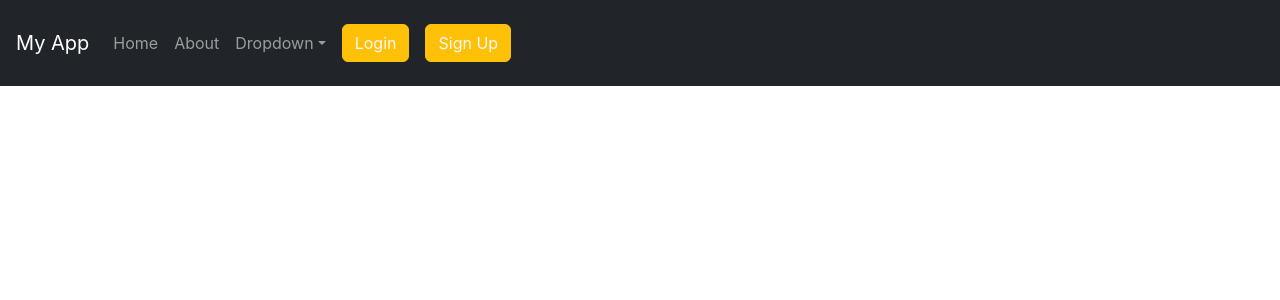
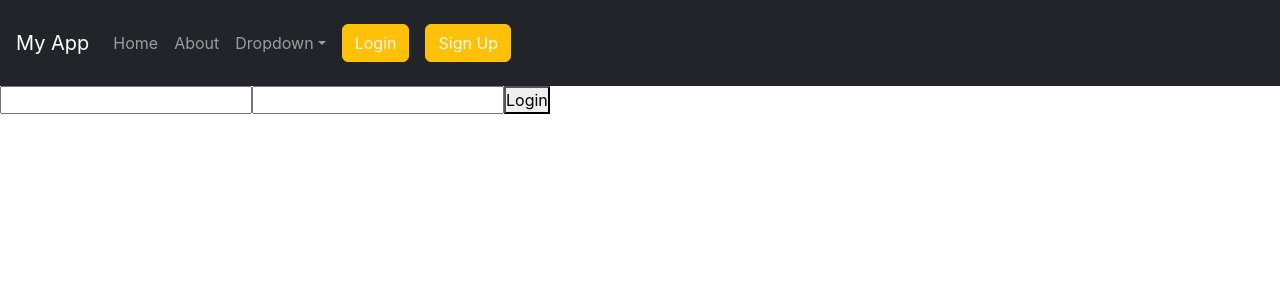
Before and after one commit to Zahid-Alee/Post-App, a React (Create React App) app: page /login in a window 1280 px wide. Shown: the top 300 px of the page. Built offline with nearby package versions, Linux system fonts and the light colour scheme.

Commit message:
added login and signup

```diff
--- a/src/App.js
+++ b/src/App.js
@@ -1,32 +1,57 @@
-
+import { createContext, useState,useContext,React } from "react";
 import './App.css';
 import PostContainer from './Components/PostContainer';
 import PostItem from './Components/PostItem';
 import { BrowserRouter as Router, Routes, Route } from "react-router-dom";
 import Navbar from './Components/Navbar';
-// import CommentContainer from './Components/CommentContainer'
 import { FetchContextProvider } from './Context/FetchDataContext';
 import {PostContextProvider} from './Context/PostDataContext'
+import Login from './Components/Login';
+import SignUp from './Components/SignUp';
+// import {  } from "react";
+
+export const AuthContext = createContext();
+
+export const AuthContextProvider= ({children})=>{
+  const [isLogin,setIsLogin]=useState(false);
+
+  return (
+    <AuthContext.Provider value={{isLogin,setIsLogin}}>
+      {children}
+    </AuthContext.Provider>
+  )
+}
 
 function App() {
+  const {isLogin , setIsLogin} =useContext(AuthContext)
+  console.log(isLogin)
+
   return (
     <>
       <FetchContextProvider>
         <PostContextProvider>
+
           <Router>
             <Navbar/>
             <Routes>
-          <Route exact path="/" element={<PostContainer/>}></Route>
-          <Route exact path="/post" element={<PostItem />}></Route>
+              <Route exact path="/" element={ isLogin? <PostContainer/>:<Login/>}></Route>
+              <Route exact path="/post" element={isLogin? <PostItem />:<Login/>}></Route>
+              <Route exact path='/login' element={<Login/>}/>
+              <Route exact path ='/signup' element={<SignUp/>}/>
 
             </Routes>
           </Router>
         </PostContextProvider>
       </FetchContextProvider>
-
     </>
   );
 }
 
+export default function AppWithAuth() {
+  return (
+    <AuthContextProvider>
 
-export default App;
+      <App />
+    </AuthContextProvider>
+  );
+}
--- /dev/null
+++ b/src/Components/Login.js
@@ -0,0 +1,66 @@
+import React, { useContext } from "react";
+import { useState } from "react";
+import { Navigate } from "react-router-dom";
+import { AuthContext } from "../App";
+export default function Login() {
+
+
+    const [email, setemail] = useState("");
+    const [password, setPassword] = useState("");
+    const [error, setError] = useState("");
+    const [success, setSuccess] = useState("");
+    const {isLogin ,setIsLogin}= useContext(AuthContext)
+    // const history=useHistory()
+    const token = localStorage.getItem('token')
+
+  const handleLogin = async (e) => {
+    e.preventDefault();
+    console.log(
+      "Submitting form with email:",
+      email,
+      "and password:",
+      password
+    );
+    fetch("http://localhost:5003/api/login", {
+      method: "POST",
+      headers: {
+        "Content-Type": "application/json",
+      },
+      body: JSON.stringify({ email, password }),
+    })
+      .then((response) => response.json())
+      .then((data) => {
+        localStorage.setItem("token", data.token);
+        console.log(data.token);
+        if (data.success&&token) {
+          setSuccess(data.message);
+          setIsLogin(true)
+          setError("");
+        } else {
+          setError(data.message);
+          setSuccess("");
+        }
+      })
+      .catch((error) => console.log(error));
+  };
+  return (
+    <div>
+      <form onSubmit={handleLogin}>
+        <strong>{}</strong>
+        <input
+          type="text"
+          value={email}
+          onChange={(e) => setemail(e.target.value)}
+        />
+        <input
+          type="password"
+          value={password}
+          onChange={(e) => setPassword(e.target.value)}
+        />
+        <button type="submit">Login</button>
+        {error && <p>{error}</p>}
+        {success && <p>{success}</p>}
+      </form>
+    </div>
+  );
+}
--- /dev/null
+++ b/src/Components/SignUp.js
@@ -0,0 +1,9 @@
+import React from 'react'
+
+export default function SignUp() {
+  return (
+    <div>
+      i am a signup page
+    </div>
+  )
+}
```
Lines whose indentation alone changed are shown as unchanged.
